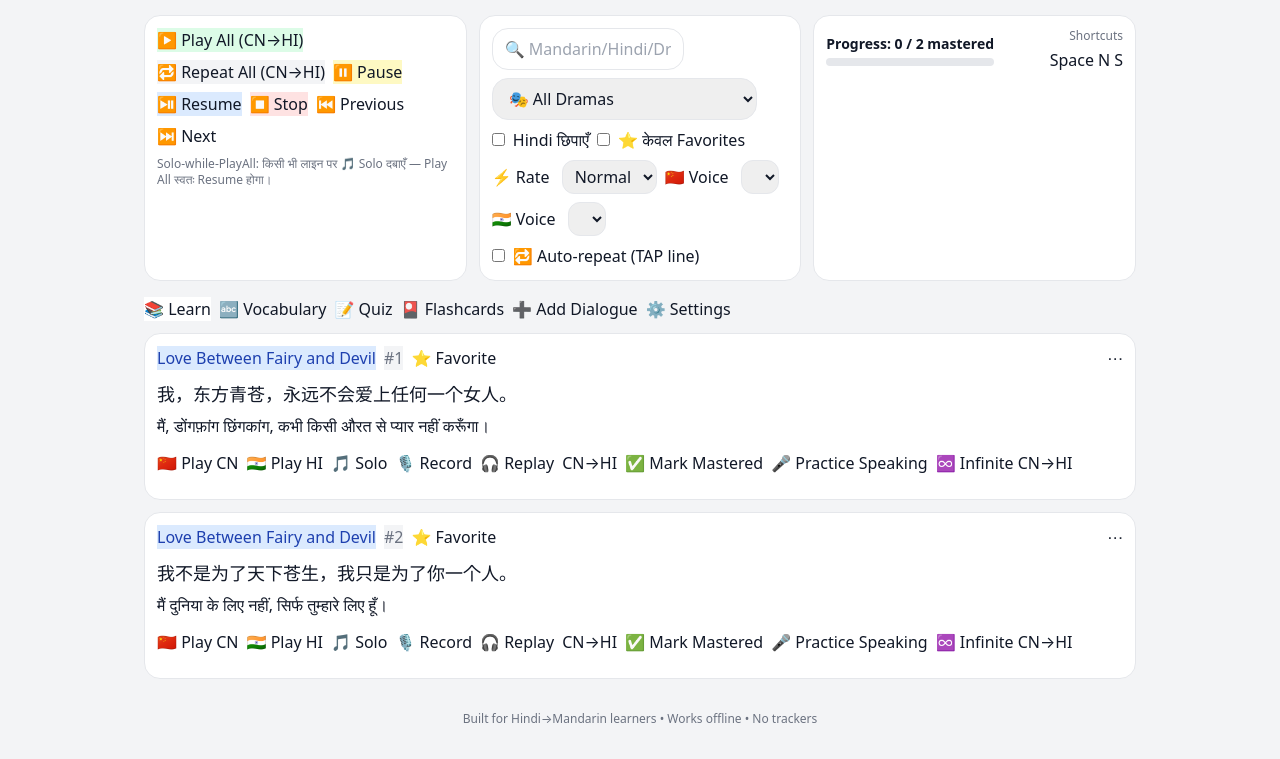
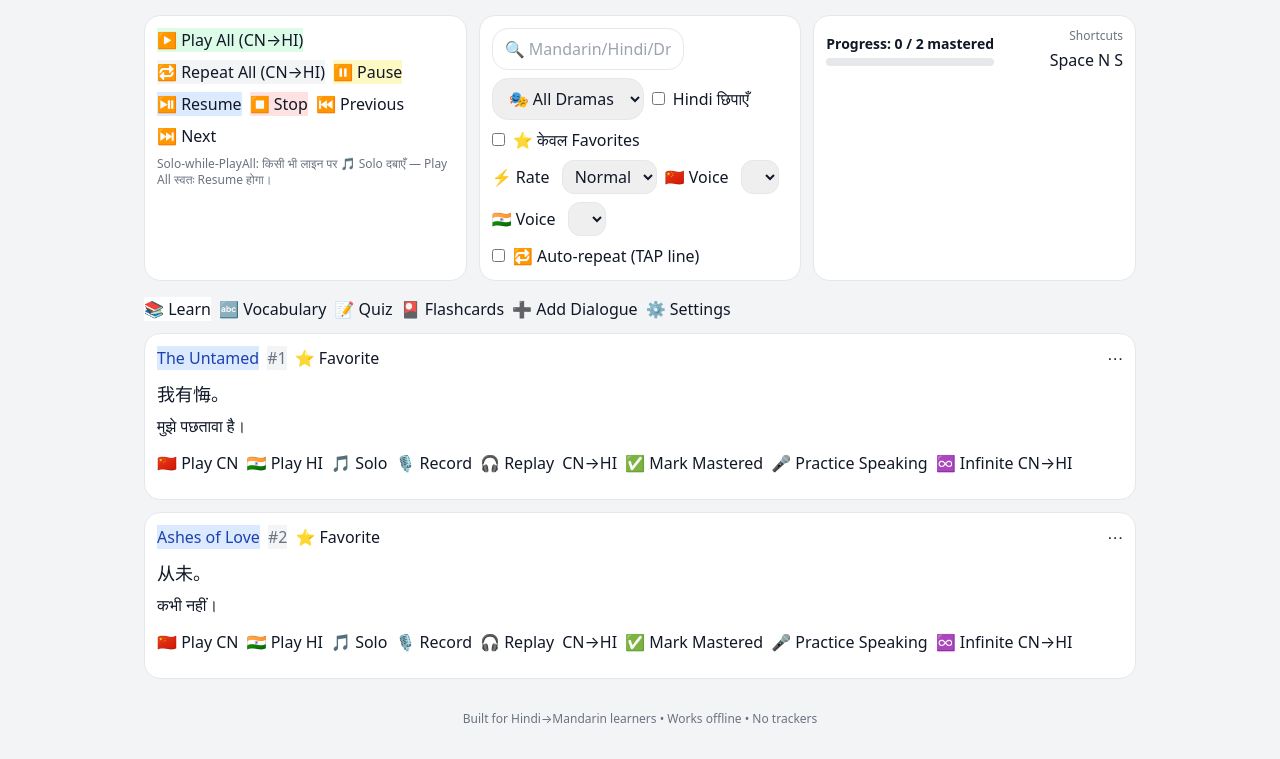
Before and after one commit to skdilsan677/mandarin-guru, a plain HTML site: page index.html in a window 1280 px wide. Shown: the part 74-833 px from the top of the page. Drawn offline with nearby package versions, Linux system fonts and the light colour scheme.

Commit message:
Update index.html

```diff
--- a/index.html
+++ b/index.html
@@ -278,8 +278,19 @@
     // ------------ DATA FROM data.json (Reduced to 10 dialogues) ------------
     const jsonData = {
       "dialogues": [
-        { "drama": "Love Between Fairy and Devil", "zh": "我，东方青苍，永远不会爱上任何一个女人。", "hi": "मैं, डोंगफ़ांग छिंगकांग, कभी किसी औरत से प्यार नहीं करूँगा।" },
-                { "drama": "Love Between Fairy and Devil", "zh": "我不是为了天下苍生，我只是为了你一个人。", "hi": "मैं दुनिया के लिए नहीं, सिर्फ तुम्हारे लिए हूँ।" }
+        {
+  "drama": "The Untamed",
+  "zh": "我有悔。",
+  "hi": "मुझे पछतावा है।"
+}
+,
+                {
+  "drama": "Ashes of Love",
+  "zh": "从未。",
+  "hi": "कभी नहीं।"
+}
+
+
       ],
       "vocabData": [
         { "zh": "你", "pinyin": "nǐ", "hi": "तुम, आप", "hsk": "HSK 1" },
```
